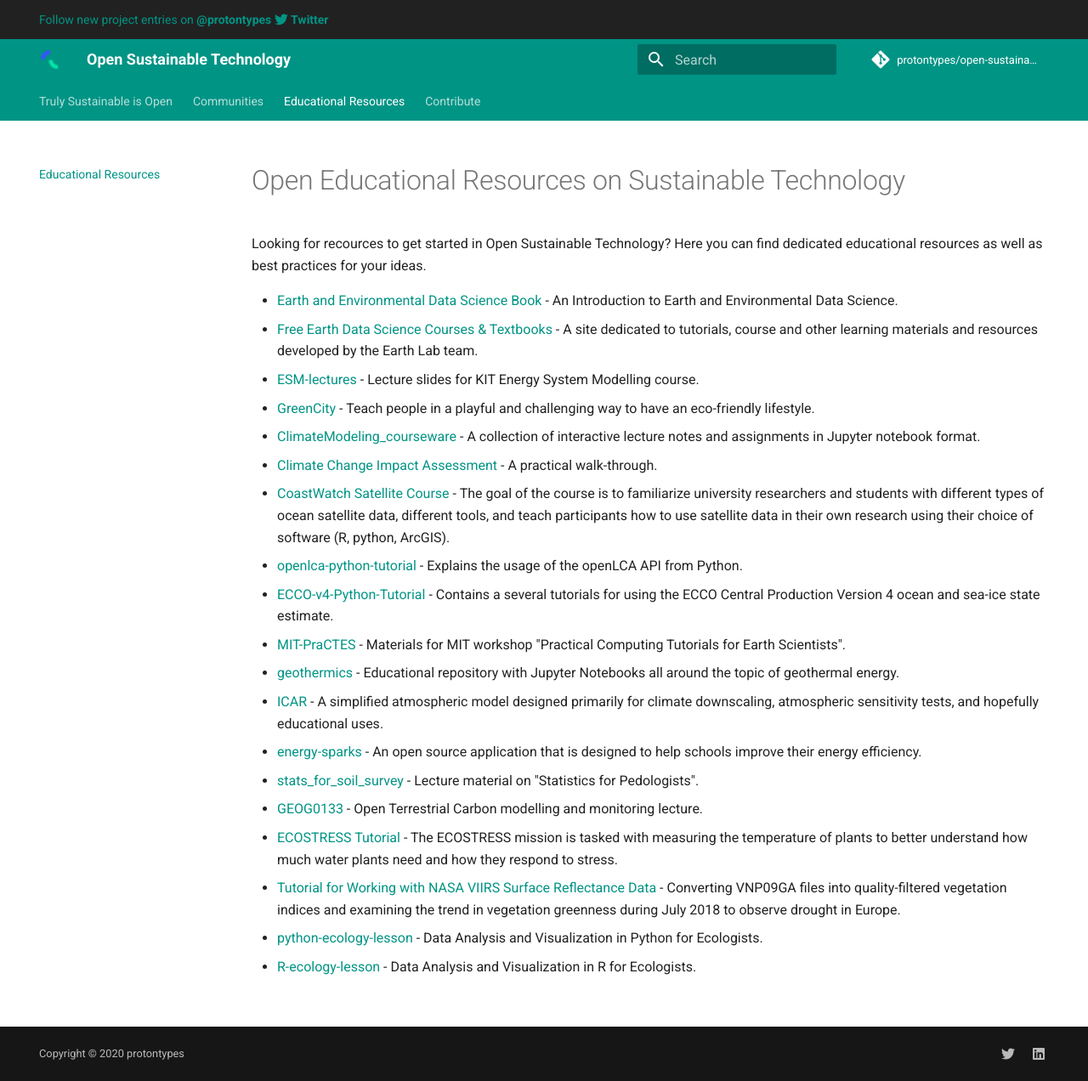
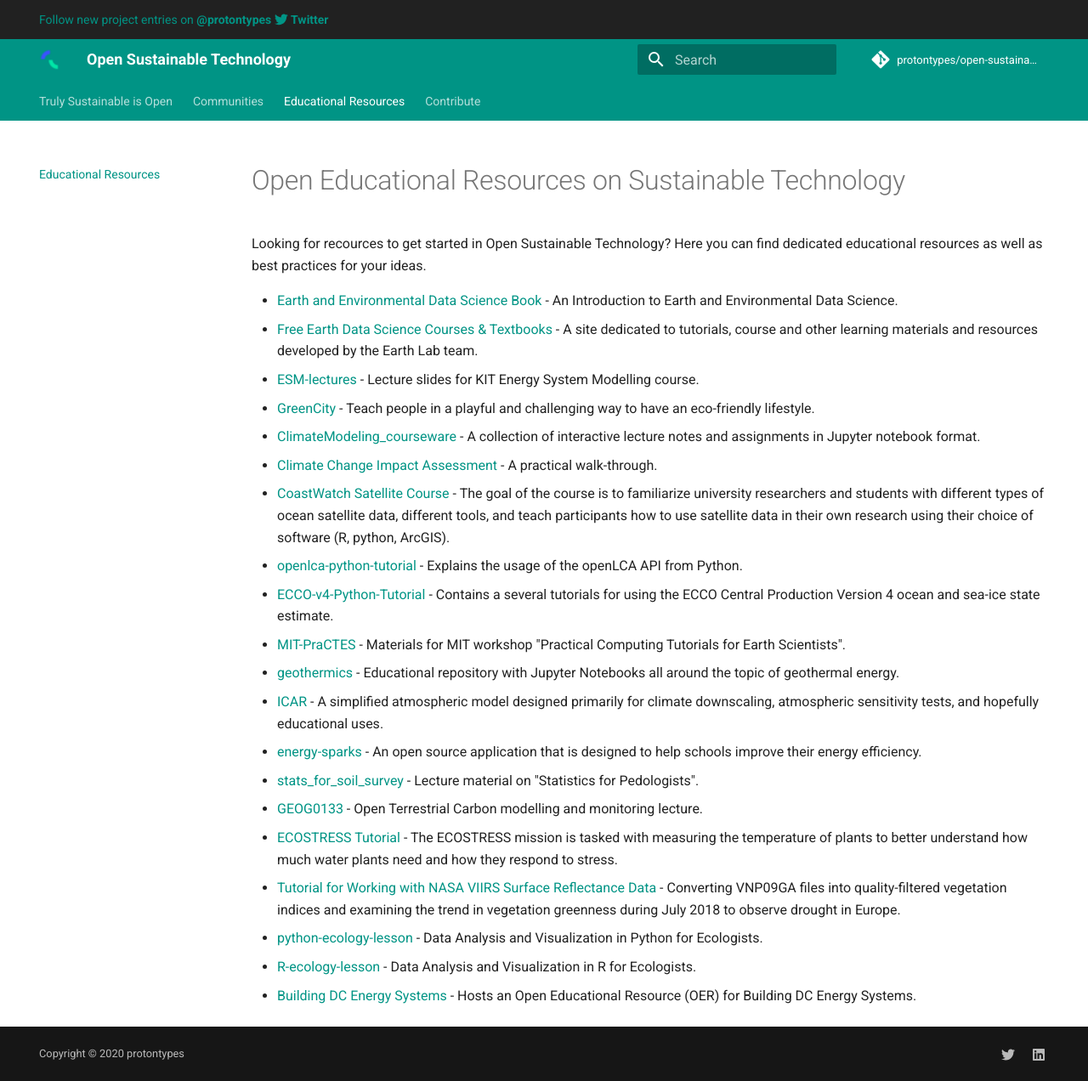
Before and after one commit to protontypes/open-sustainable-technology, an MkDocs documentation site: the page built from docs/EDUCATION.md, in a window 1280 px wide and 1272 px high. Shown: the whole window at 85% size. Built offline with MkDocs 1.6.1 and Material for MkDocs 9.7.7, drawn with Linux system fonts in a browser that asks for light colours; comment, search, counter and statistics services are not loaded.

Commit message:
Update EDUCATION.md

```diff
--- a/docs/EDUCATION.md
+++ b/docs/EDUCATION.md
@@ -21,3 +21,4 @@
 - [Tutorial for Working with NASA VIIRS Surface Reflectance Data](https://git.earthdata.nasa.gov/projects/LPDUR/repos/nasa_viirs_surfacereflectance/) - Converting VNP09GA files into quality-filtered vegetation indices and examining the trend in vegetation greenness during July 2018 to observe drought in Europe.
 - [python-ecology-lesson](https://github.com/datacarpentry/python-ecology-lesson) - Data Analysis and Visualization in Python for Ecologists.
 - [R-ecology-lesson](https://github.com/datacarpentry/R-ecology-lesson) - Data Analysis and Visualization in R for Ecologists.
+- [Building DC Energy Systems](https://learn.libre.solar/) - Hosts an Open Educational Resource (OER) for Building DC Energy Systems.
```
